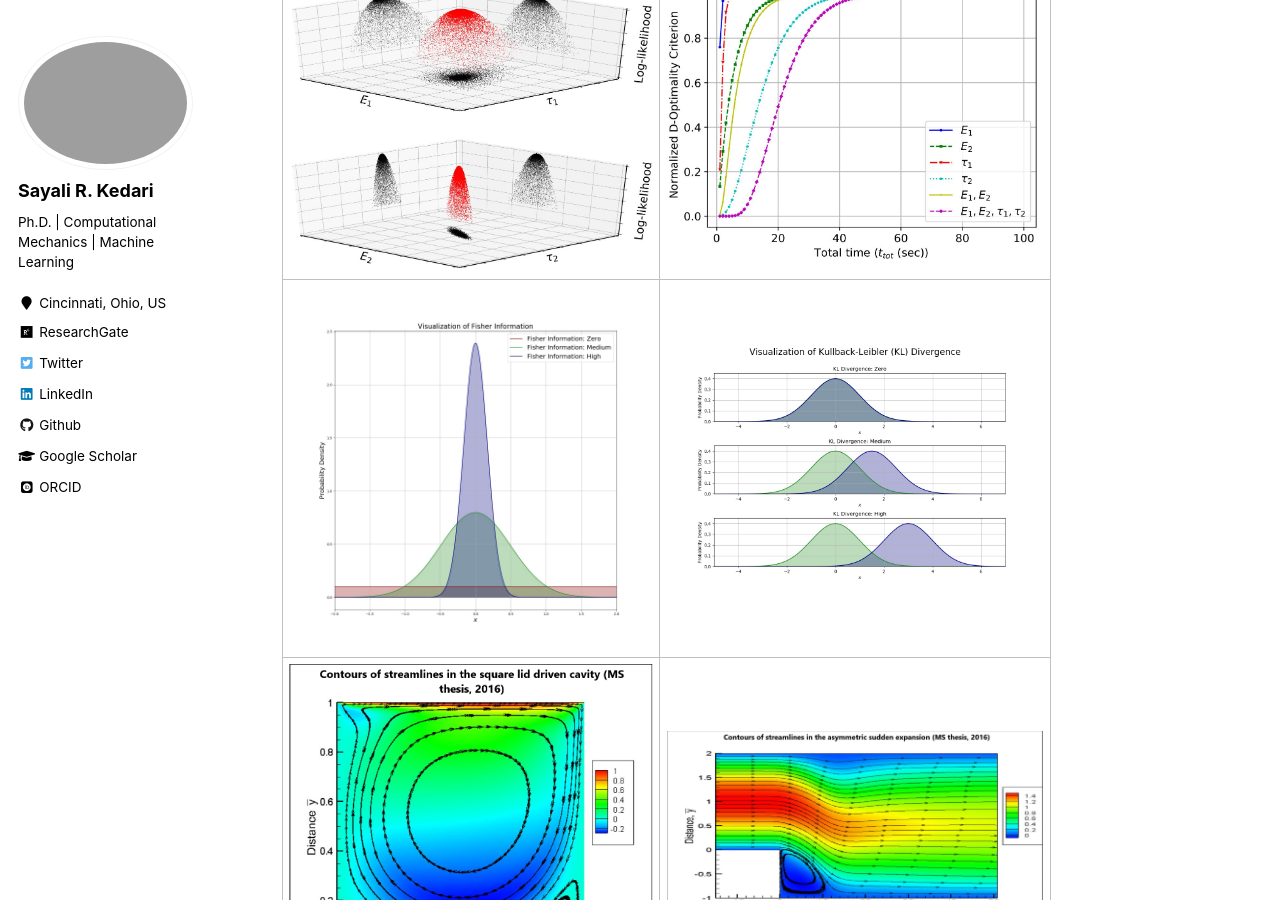
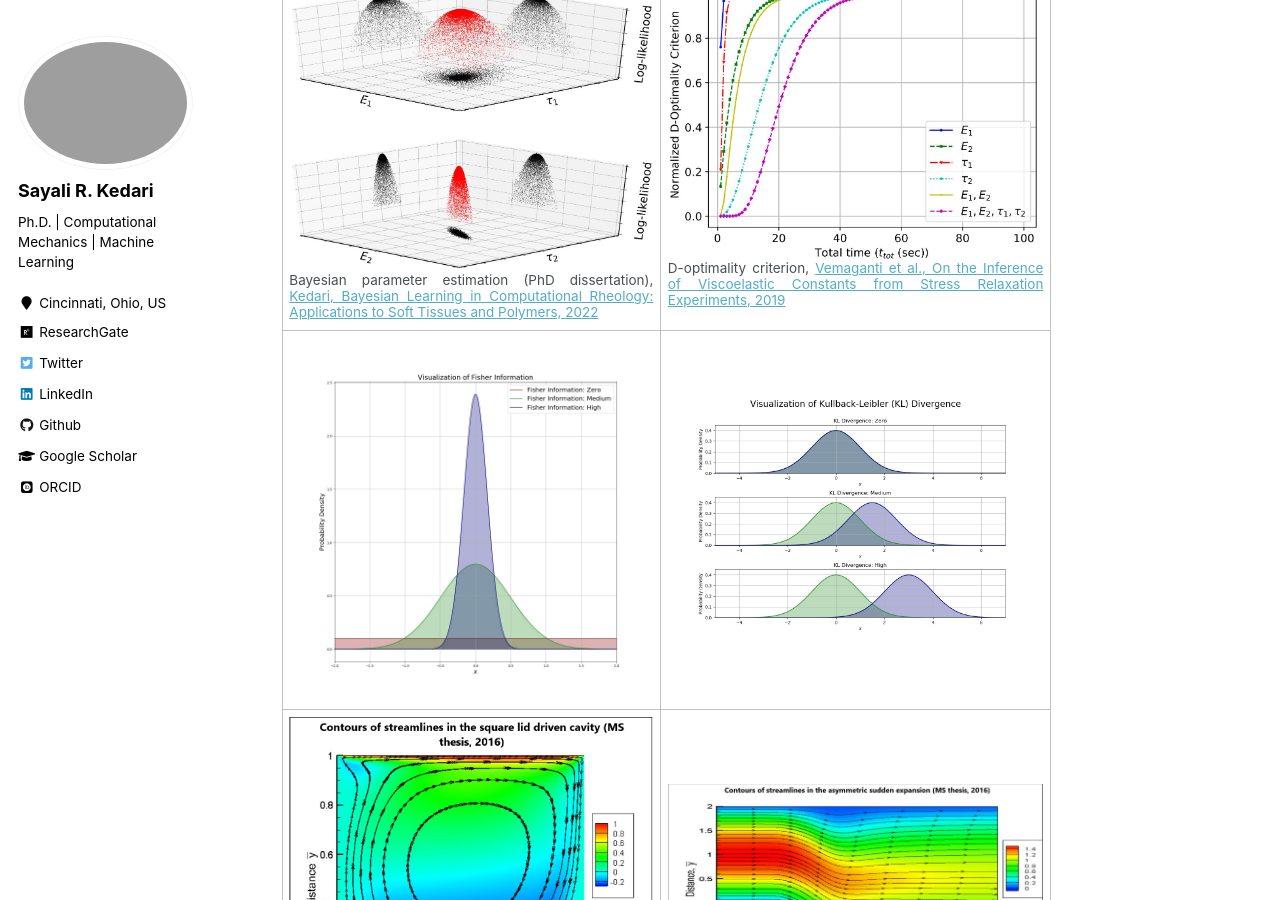
Before and after one commit to sayalirked/sayalirked.github.io, a Jekyll site: the page built from _pages/about.md, in a window 1280 px wide and 900 px high, scrolled down 1954 px. Built offline with Jekyll 4.4.1, drawn with Linux system fonts in a browser that asks for light colours; some web fonts are replaced.

Commit message:
Update about.md - research images labels

```diff
--- a/_pages/about.md
+++ b/_pages/about.md
@@ -44,20 +44,22 @@ I like to travel and share my experiences. You can read about some of my trips a
 <table class="wide">
 <tr>
   <td class="left">
-     <img src="https://sayalirked.github.io/images/publpics/HBT1_JoRPBD.JPG" alt="HBT1_JoRPBD" title="Bayesian posterior covariance matrix with T1 regularization [Kedari et al., A hierarchical Bayesian approach to regularization with application to the inference of relaxation spectra, 2021](https://sor.scitation.org/doi/abs/10.1122/8.0000232)"/>
+     <img src="https://sayalirked.github.io/images/publpics/HBT1_JoRPBD.JPG" alt="HBT1_JoRPBD" title="Bayesian posterior covariance matrix with T1 regularization"/>
     <label>Bayesian posterior covariance matrix with T1 regularization, <a href="https://sor.scitation.org/doi/abs/10.1122/8.0000232">Kedari et al., A hierarchical Bayesian approach to regularization with application to the inference of relaxation spectra, 2021</a></label>
   </td>
   <td class="right">
-    <img src="https://sayalirked.github.io/images/publpics/HBT2_JoRPBD.JPG" alt="HBT2_JoRPBD" title="Bayesian posterior covariance matrix with T2 regularization [Kedari et al., A hierarchical Bayesian approach to regularization with application to the inference of relaxation spectra, 2021](https://sor.scitation.org/doi/abs/10.1122/8.0000232)"/>
+    <img src="https://sayalirked.github.io/images/publpics/HBT2_JoRPBD.JPG" alt="HBT2_JoRPBD" title="Bayesian posterior covariance matrix with T2 regularization"/>
     <label>Bayesian posterior covariance matrix with T2 regularization, <a href="https://sor.scitation.org/doi/abs/10.1122/8.0000232">Kedari et al., A hierarchical Bayesian approach to regularization with application to the inference of relaxation spectra, 2021</a></label>
   </td>
 </tr>
 <tr>
   <td class="left">
      <img src="https://sayalirked.github.io/images/publpics/sample_Etau_loglikelihood.jpg" alt="bayesparamest" title="Bayesian parameter estimation (PhD thesis)"/>
+    <label>Bayesian parameter estimation (PhD dissertation), <a href="https://etd.ohiolink.edu/apexprod/rws_olink/r/1501/10?clear=10&p10_accession_num=ucin1652098786994649">Kedari, Bayesian Learning in Computational Rheology: Applications to Soft Tissues and Polymers, 2022</a></label>
   </td>
   <td class="right">
-    <img src="https://sayalirked.github.io/images/publpics/Doptval_ttot_2termE0notstoc.jpg" alt="dopt2termE0nsto" title="D-optimality criterion (Vemaganti et al., On the Inference of Viscoelastic Constants from Stress Relaxation Experiments, 2019)"/>
+    <img src="https://sayalirked.github.io/images/publpics/Doptval_ttot_2termE0notstoc.jpg" alt="dopt2termE0nsto" title="D-optimality criterion"/>
+    <label>D-optimality criterion, <a href="https://link.springer.com/article/10.1007/s11043-018-09403-y">Vemaganti et al., On the Inference of Viscoelastic Constants from Stress Relaxation Experiments, 2019</a></label>
   </td>
 </tr>
 <tr>
```
